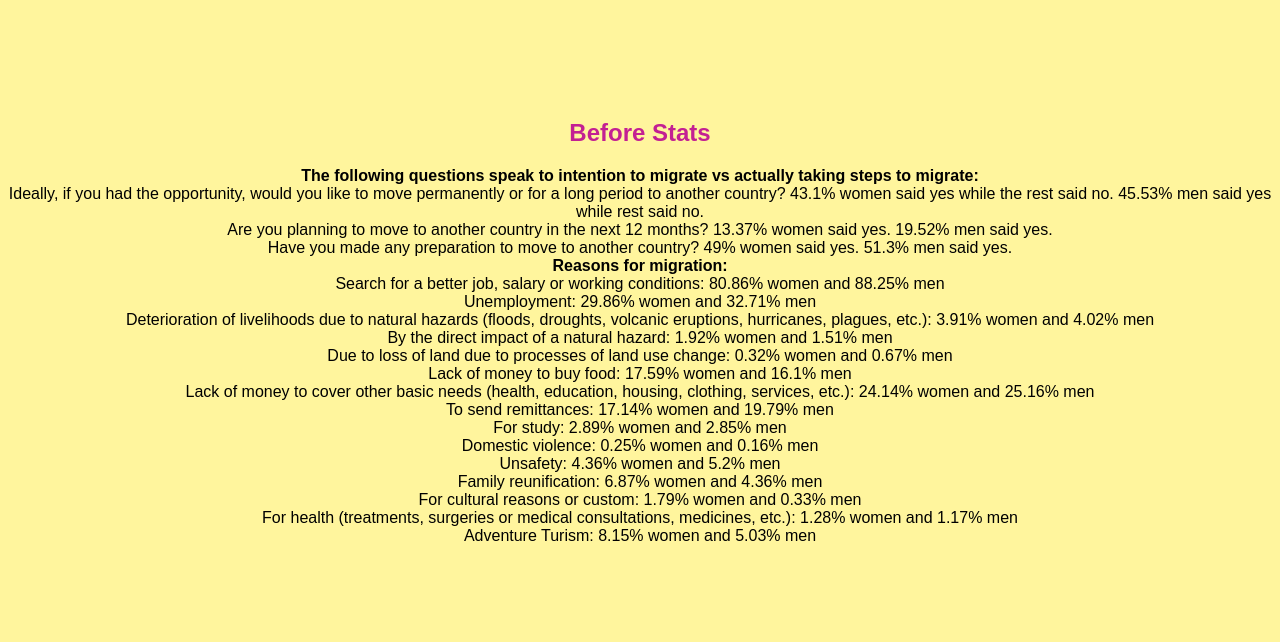
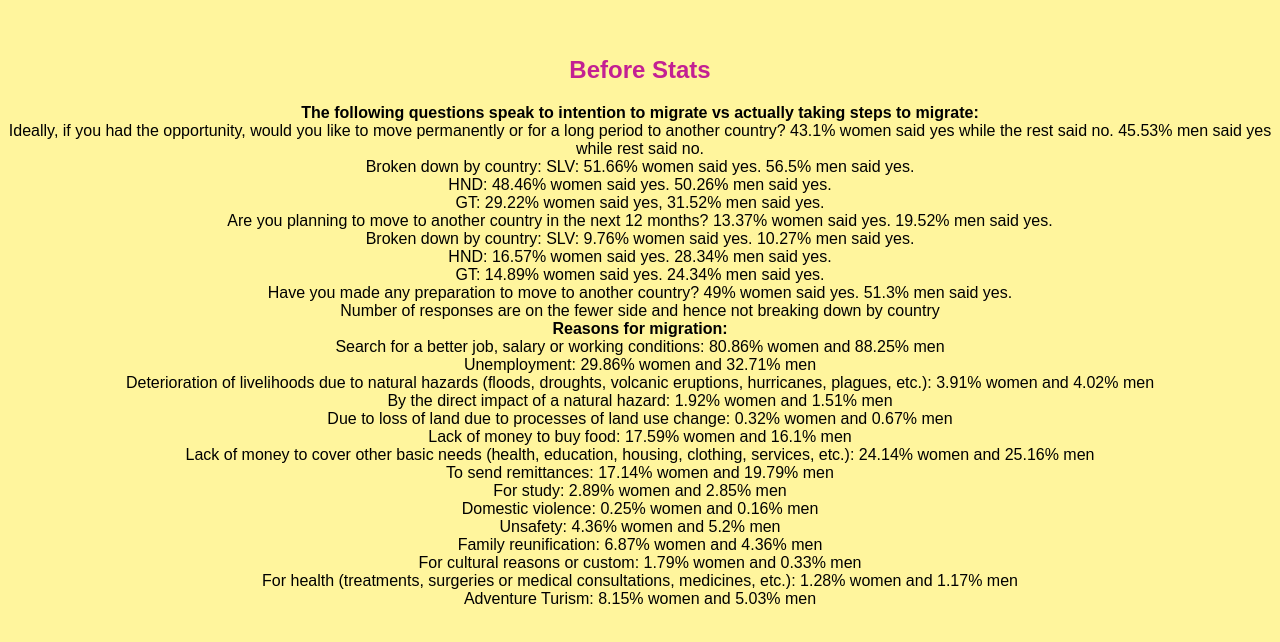
Before and after one commit to edenadler/6.C85-data-visualization-final-project, a SvelteKit app in the folder main/: page / in a window 1280 px wide. Shown: the part 973-1615 px from the top of the page. Built offline with nearby package versions, Linux system fonts and the light colour scheme; a web font is replaced by a local one.

Commit message:
additional stats

```diff
--- a/main/src/components/Before.svelte
+++ b/main/src/components/Before.svelte
@@ -7,13 +7,20 @@
        <b>The following questions speak to intention to migrate vs actually taking steps to migrate: </b>
         <br/>
         Ideally, if you had the opportunity, would you like to move permanently or for a long period to another country?
-        43.1% women said yes while the rest said no. 45.53% men said yes while rest said no.
+        43.1% women said yes while the rest said no. 45.53% men said yes while rest said no. <br/>
+        Broken down by country: SLV: 51.66% women said yes. 56.5% men said yes. <br/>
+        HND: 48.46% women said yes. 50.26% men said yes. <br/>
+        GT: 29.22% women said yes, 31.52% men said yes.
         <br/>
         Are you planning to move to another country in the next 12 months?
-        13.37% women said yes. 19.52% men said yes.
+        13.37% women said yes. 19.52% men said yes.  <br/>
+        Broken down by country: SLV: 9.76% women said yes. 10.27% men said yes. <br/>
+        HND: 16.57% women said yes. 28.34% men said yes. <br/>
+        GT: 14.89% women said yes. 24.34% men said yes.
         <br/>
         Have you made any preparation to move to another country?
-        49% women said yes. 51.3% men said yes.
+        49% women said yes. 51.3% men said yes. <br/>
+        Number of responses are on the fewer side and hence not breaking down by country
         <br/>
         <b>Reasons for migration: </b><br/>
         Search for a better job, salary or working conditions: 80.86% women and 88.25% men <br/>
```
